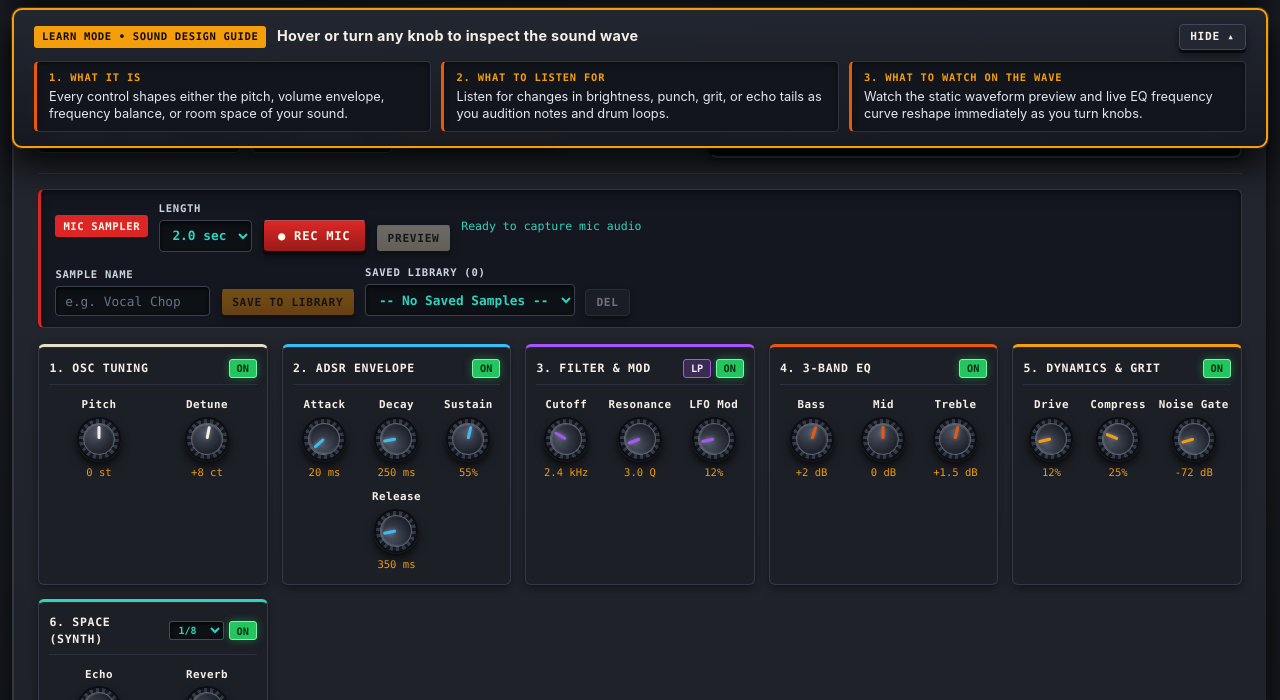
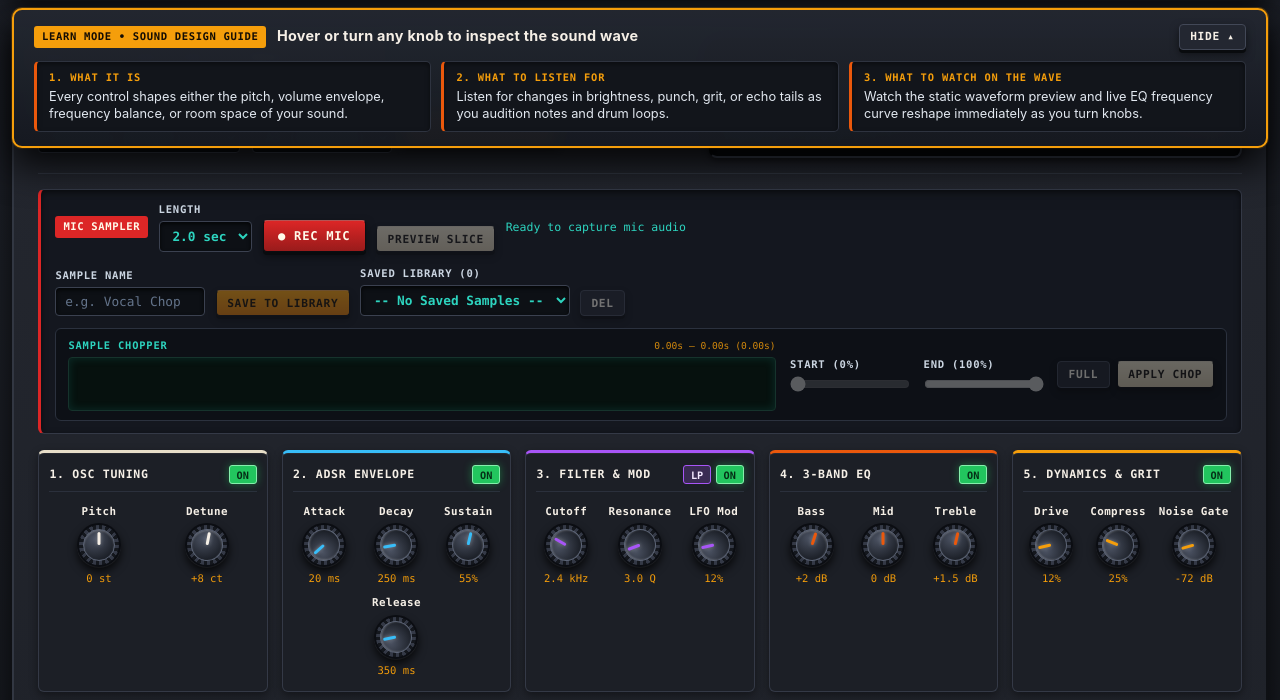
Before and after one commit to Caleb-eh/mgis130-sequencer, a plain HTML site: page index.html in a window 1280 px wide. Shown: the part 91-791 px from the top of the page. Drawn offline with Linux system fonts and the light colour scheme.

Commit message:
Trim feature + pitch effect
Ability to trim the audio sample recorded and pitch should not affect note length when adjusted

```diff
--- a/3_style/style.css
+++ b/3_style/style.css
@@ -449,7 +449,7 @@ input[type="number"] {
 }
 
 .hardware-text-input {
-  width: 155px;
+  width: 150px;
   color: var(--text-cream);
 }
 
@@ -565,20 +565,26 @@ input[type="range"] {
   color: var(--text-muted);
 }
 
-/* Mic Sampler & Library Strip */
+/* Mic Sampler, Sample Chopper & Library Strip */
 .sampler-strip {
+  display: flex;
+  flex-direction: column;
+  gap: 0.75rem;
+  background: #14171f;
+  border: 1px solid #343946;
+  border-left: 3px solid var(--vintage-red);
+  border-radius: 6px;
+  padding: 0.75rem 0.9rem;
+  margin-bottom: 1rem;
+  box-shadow: inset 0 2px 6px rgba(0, 0, 0, 0.55);
+}
+
+.sampler-top-row {
   display: flex;
   flex-wrap: wrap;
   justify-content: space-between;
   align-items: flex-end;
   gap: 0.85rem;
-  background: #14171f;
-  border: 1px solid #343946;
-  border-left: 3px solid var(--vintage-red);
-  border-radius: 6px;
-  padding: 0.7rem 0.9rem;
-  margin-bottom: 1rem;
-  box-shadow: inset 0 2px 6px rgba(0, 0, 0, 0.55);
 }
 
 .sampler-group {
@@ -597,12 +603,69 @@ input[type="range"] {
   font-family: ui-monospace, SFMono-Regular, Menlo, monospace;
   font-size: 0.72rem;
   color: var(--phosphor-teal);
-  max-width: 240px;
+  max-width: 250px;
 }
 
 .rec-status-text.recording {
   color: #fca5a5;
   font-weight: 700;
+}
+
+/* Interactive Sample Chopper Bar */
+.sample-chopper-bar {
+  display: flex;
+  flex-wrap: wrap;
+  align-items: center;
+  justify-content: space-between;
+  gap: 0.9rem;
+  background: #0d1016;
+  border: 1px solid #2b313e;
+  border-radius: 6px;
+  padding: 0.55rem 0.75rem;
+}
+
+.chopper-screen-wrap {
+  display: flex;
+  flex-direction: column;
+  gap: 0.25rem;
+  flex: 1 1 320px;
+  min-width: 240px;
+}
+
+.chopper-screen-header {
+  display: flex;
+  justify-content: space-between;
+  align-items: center;
+  gap: 0.5rem;
+}
+
+.chopper-canvas {
+  width: 100%;
+  height: 54px;
+  cursor: crosshair;
+  touch-action: none;
+}
+
+.chopper-controls {
+  display: flex;
+  flex-wrap: wrap;
+  align-items: center;
+  gap: 0.85rem;
+}
+
+.chopper-controls input[type="range"] {
+  width: 120px;
+}
+
+.chopper-controls input[type="range"]:disabled {
+  opacity: 0.4;
+  cursor: not-allowed;
+}
+
+.chopper-btn-stack {
+  display: flex;
+  align-items: center;
+  gap: 0.45rem;
 }
 
 /* Unified Recessed Dual-Screen Bezel */
--- a/index.html
+++ b/index.html
@@ -113,7 +113,7 @@
                 </select>
               </label>
 
-              <label class="control-group" data-tip="Selects the base musical note (or pitch shift for recorded samples) for the synthesizer test button.">
+              <label class="control-group" data-tip="Selects the base musical note (or constant-length pitch shift for recorded samples) for the synthesizer test button.">
                 <span>BASE NOTE</span>
                 <select id="note-select">
                   <option value="130.81">C3 (Low Bass)</option>
@@ -154,8 +154,9 @@
           </div>
         </div>
 
-        <!-- Mic Sampler & Built-In Sample Library Strip -->
+        <!-- Mic Sampler, Interactive Sample Chopper & Built-In Sample Library Strip -->
         <div class="sampler-strip" id="sampler-strip">
+          <div class="sampler-top-row">
             <div class="sampler-group">
               <span class="badge badge-rec">MIC SAMPLER</span>
 
@@ -169,28 +170,28 @@
                 </select>
               </label>
 
-            <button type="button" id="rec-mic-btn" class="btn btn-rec" data-tip="Capture audio from your device microphone for the chosen length, then sculpt it with all synth and drum knobs.">
+              <button type="button" id="rec-mic-btn" class="btn btn-rec" data-tip="Capture audio from your device microphone for the chosen length, then chop and sculpt it.">
                 ● REC MIC
               </button>
 
-            <button type="button" id="preview-rec-btn" class="btn btn-secondary btn-sm" disabled data-tip="Audition your recorded or selected sample through the 6-module synth rack.">
-              PREVIEW
+              <button type="button" id="preview-rec-btn" class="btn btn-secondary btn-sm" disabled data-tip="Audition your chopped sample slice through the 6-module synth rack.">
+                PREVIEW SLICE
               </button>
 
               <span id="rec-status-text" class="rec-status-text">Ready to capture mic audio</span>
             </div>
 
             <div class="sampler-group sampler-save-group">
-            <label class="control-group" data-tip="Name your recording before saving it to the permanent browser library.">
+              <label class="control-group" data-tip="Name your chopped recording before saving it to the permanent browser library.">
                 <span>SAMPLE NAME</span>
                 <input type="text" id="sample-name-input" class="hardware-text-input" maxlength="24" placeholder="e.g. Vocal Chop" />
               </label>
 
-            <button type="button" id="save-sample-btn" class="btn btn-amber btn-sm" disabled data-tip="Save this recording to your built-in library so you can reuse and reshape it anytime.">
+              <button type="button" id="save-sample-btn" class="btn btn-amber btn-sm" disabled data-tip="Save the selected slice to your built-in library so you can reuse and reshape it anytime.">
                 SAVE TO LIBRARY
               </button>
 
-            <label class="control-group" data-tip="Pick any saved recording to load it into the Wave Synthesizer (and make it available on every Drum Track).">
+              <label class="control-group" data-tip="Pick any saved recording to load it into the Sample Chopper, Wave Synthesizer, and Drum Tracks.">
                 <span>SAVED LIBRARY (<span id="library-count">0</span>)</span>
                 <select id="sample-library-select">
                   <option value="">-- No Saved Samples --</option>
@@ -200,6 +201,39 @@
               <button type="button" id="delete-sample-btn" class="btn btn-ghost btn-sm" disabled title="Delete selected sample from library">
                 DEL
               </button>
+            </div>
+          </div>
+
+          <!-- Sample Chopper Bar: Waveform Cropper + Start/End Trim Handles -->
+          <div class="sample-chopper-bar" id="sample-chopper-bar">
+            <div class="chopper-screen-wrap" data-tip="Sample Chopper: drag directly across the waveform or use Start/End sliders to highlight the exact slice you want.">
+              <div class="chopper-screen-header">
+                <span class="scope-label">SAMPLE CHOPPER</span>
+                <span id="chop-range-readout" class="screen-tag">0.00s – 0.00s (0.00s)</span>
+              </div>
+              <canvas id="sample-chop-canvas" class="phosphor-canvas chopper-canvas" width="380" height="54"></canvas>
+            </div>
+
+            <div class="chopper-controls">
+              <label class="control-group" data-tip="Set where the sample starts playing (removes silence or unwanted audio before the start marker).">
+                <span>START (<span id="chop-start-val">0</span>%)</span>
+                <input type="range" id="chop-start-slider" min="0" max="95" step="1" value="0" disabled />
+              </label>
+
+              <label class="control-group" data-tip="Set where the sample stops playing (chops off trailing audio after the end marker).">
+                <span>END (<span id="chop-end-val">100</span>%)</span>
+                <input type="range" id="chop-end-slider" min="5" max="100" step="1" value="100" disabled />
+              </label>
+
+              <div class="chopper-btn-stack">
+                <button type="button" id="reset-chop-btn" class="btn btn-ghost btn-sm" disabled data-tip="Reset Start and End markers back to the full recording.">
+                  FULL
+                </button>
+                <button type="button" id="apply-chop-btn" class="btn btn-secondary btn-sm" disabled data-tip="Permanently trim the active sample down to the highlighted slice.">
+                  APPLY CHOP
+                </button>
+              </div>
+            </div>
           </div>
         </div>
 
```
Also changed, not shown: 3 other files. Lines whose indentation alone changed are shown as unchanged.
